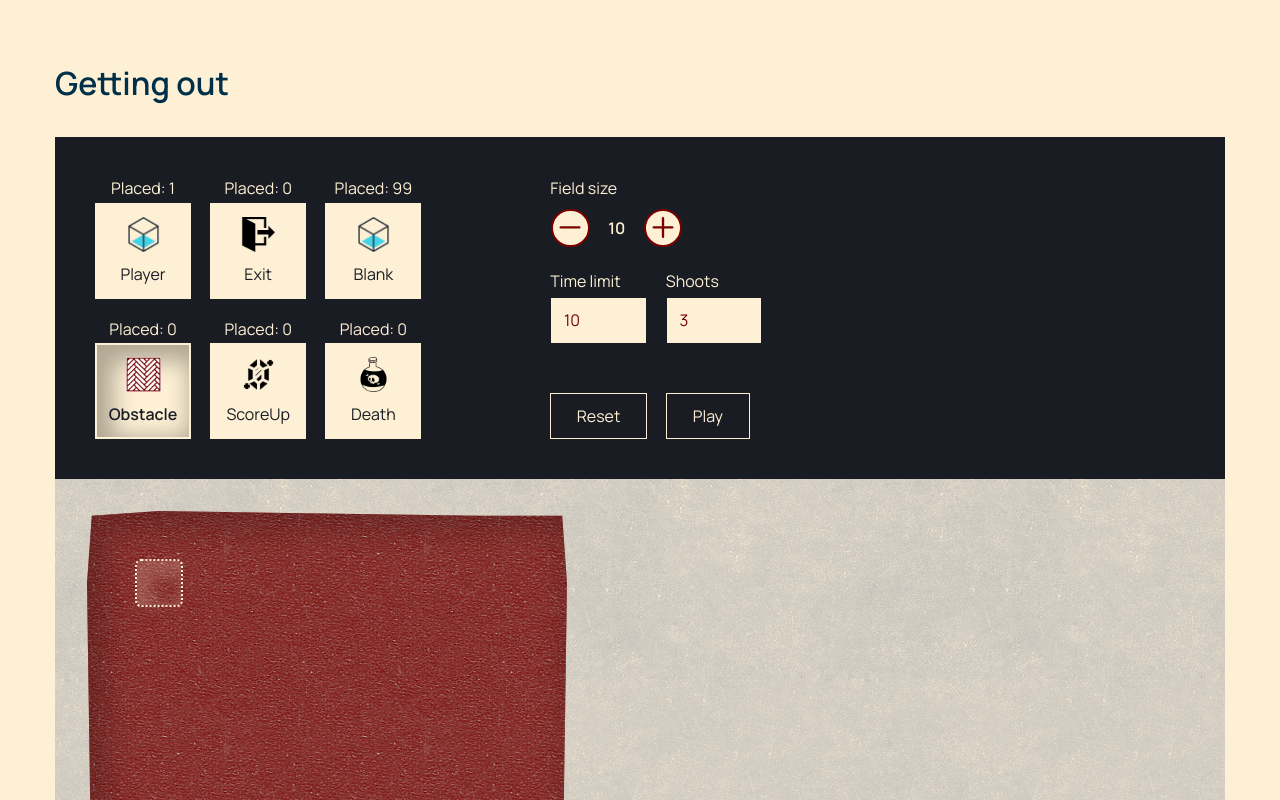
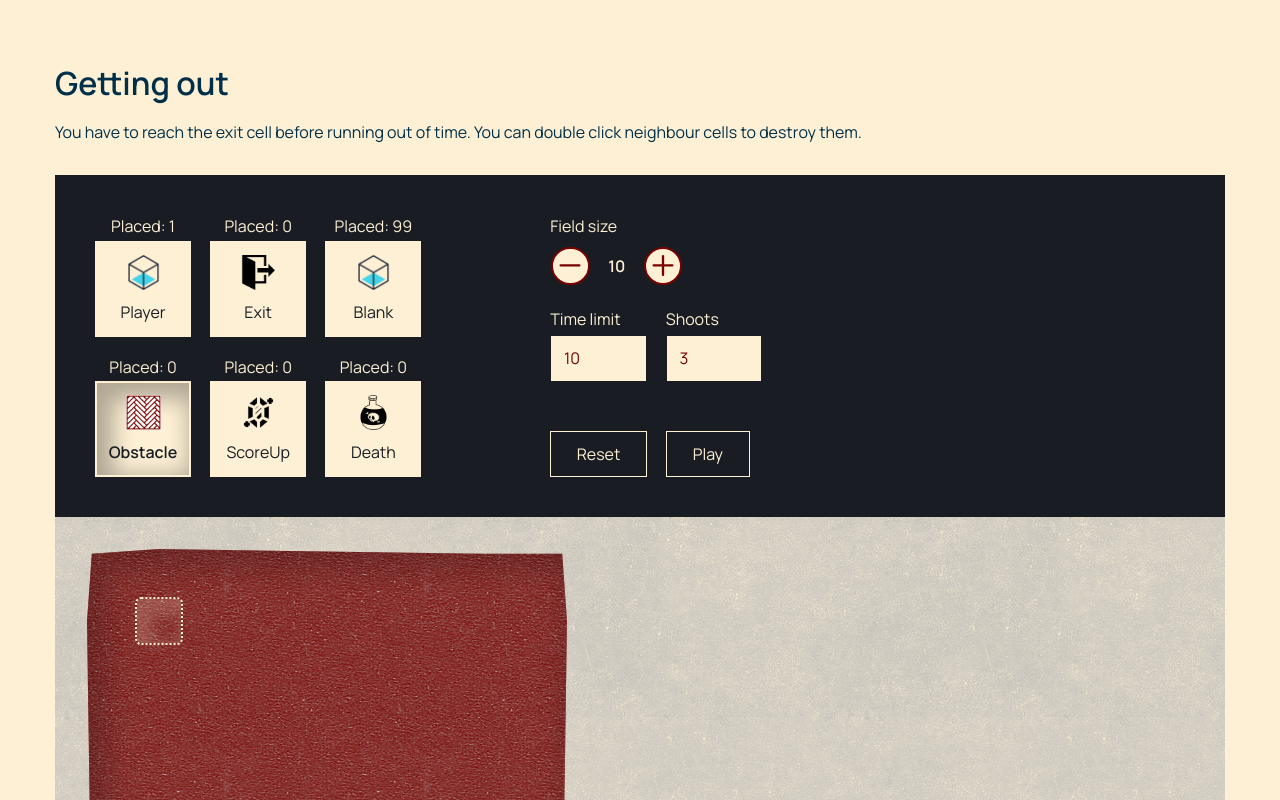
Before and after one commit to xfontr/getting-out, a React (Create React App) app: page / in a window 1280 px wide. Shown: the top 800 px of the page. Built offline with nearby package versions, Linux system fonts and the light colour scheme.

Commit message:
Updated the app readme

```diff
--- a/src/components/GettingOut/GettingOut.styled.ts
+++ b/src/components/GettingOut/GettingOut.styled.ts
@@ -3,8 +3,13 @@ import styled from "styled-components";
 const GettingOutStyled = styled.div`
   padding: ${({ theme: { spacing } }) => spacing.gapBig};
 
-  h1 {
-    margin-bottom: 2rem;
+  .game {
+    &__heading {
+      margin-bottom: 0rem;
+    }
+    &__subheading {
+      margin-bottom: 2rem;
+    }
   }
 `;
 
--- a/src/components/GettingOut/GettingOut.tsx
+++ b/src/components/GettingOut/GettingOut.tsx
@@ -13,7 +13,11 @@ const GettingOut = (): JSX.Element => {
 
   return (
     <GettingOutStyled>
-      <h1>Getting out</h1>
+      <h1 className="game__heading">Getting out</h1>
+      <p className="game__subheading">
+        You have to reach the exit cell before running out of time. You can
+        double click neighbour cells to destroy them.
+      </p>
       {status === "play" && (
         <FieldContainer
           WrappedField={FieldPlayer}
```
Also changed, not shown: 1 other file (tests, documents, lock files or other folders).
